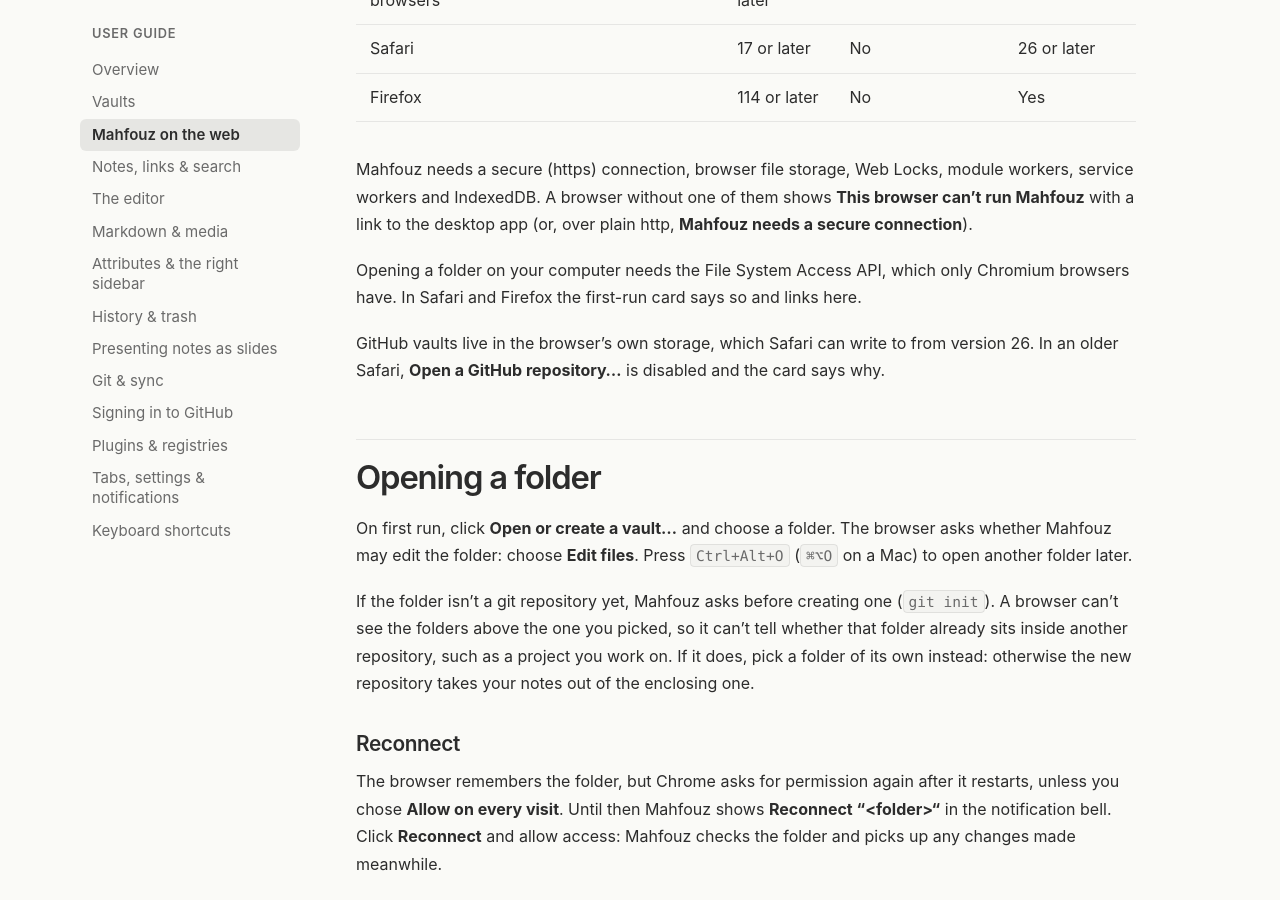
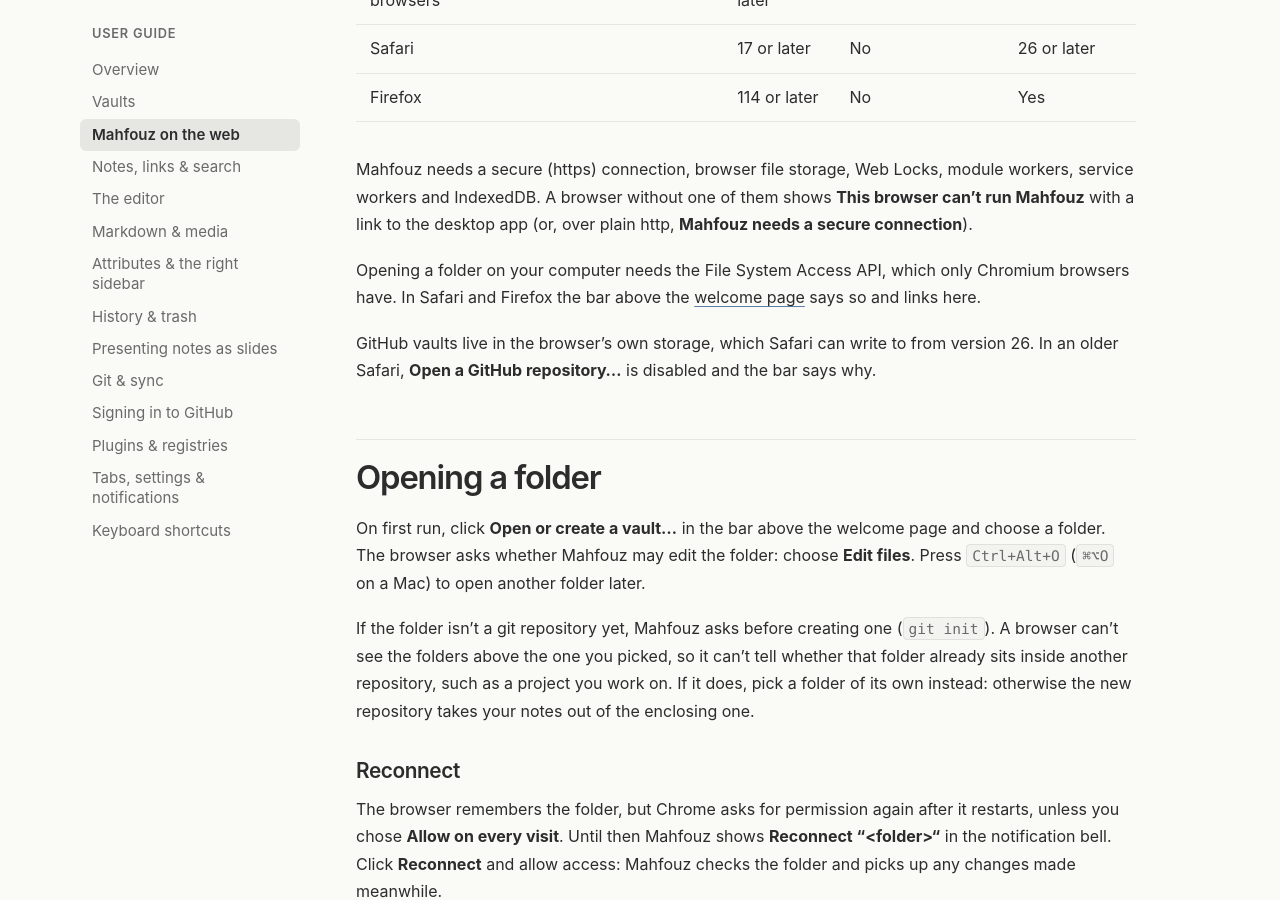
Before and after one commit to mahfouz-app/docs, a Jekyll site: the page built from guide/web.md, in a window 1280 px wide and 900 px high, scrolled down 675 px. Built offline with Jekyll 4.4.1, drawn with Linux system fonts in a browser that asks for light colours; some of the changed text lies outside the part shown.

Commit message:
docs(guide): the welcome page shown until a vault is open
Co-Authored-By: Claude Opus 5.5 <noreply@anthropic.com>

```diff
--- a/guide/web.md
+++ b/guide/web.md
@@ -27,16 +27,18 @@ shows **This browser can't run Mahfouz** with a link to the desktop app (or,
 over plain http, **Mahfouz needs a secure connection**).
 
 Opening a folder on your computer needs the File System Access API, which
-only Chromium browsers have. In Safari and Firefox the first-run card says so
+only Chromium browsers have. In Safari and Firefox the bar above the
+[welcome page](/guide/vaults/#the-welcome-page) says so
 and links here.
 
 GitHub vaults live in the browser's own storage, which Safari can write to
 from version 26. In an older Safari, **Open a GitHub repository…** is
-disabled and the card says why.
+disabled and the bar says why.
 
 ## Opening a folder
 
-On first run, click **Open or create a vault…** and choose a folder. The
+On first run, click **Open or create a vault…** in the bar above the
+welcome page and choose a folder. The
 browser asks whether Mahfouz may edit the folder: choose **Edit files**.
 Press `Ctrl+Alt+O` (`⌘⌥O` on a Mac) to open another folder later.
 
@@ -89,7 +91,8 @@ selection later.
 
 ## Opening a GitHub repository
 
-On first run, or from Open Vault, click **Open a GitHub repository…**:
+On first run (in the bar above the welcome page), or from Open Vault, click
+**Open a GitHub repository…**:
 
 1. Sign in with GitHub and install the Mahfouz app on your repositories, as
    above. If the repository belongs to an organization and an owner has to
```
Also changed, not shown: guide/vaults.md (+11 -1 lines).
